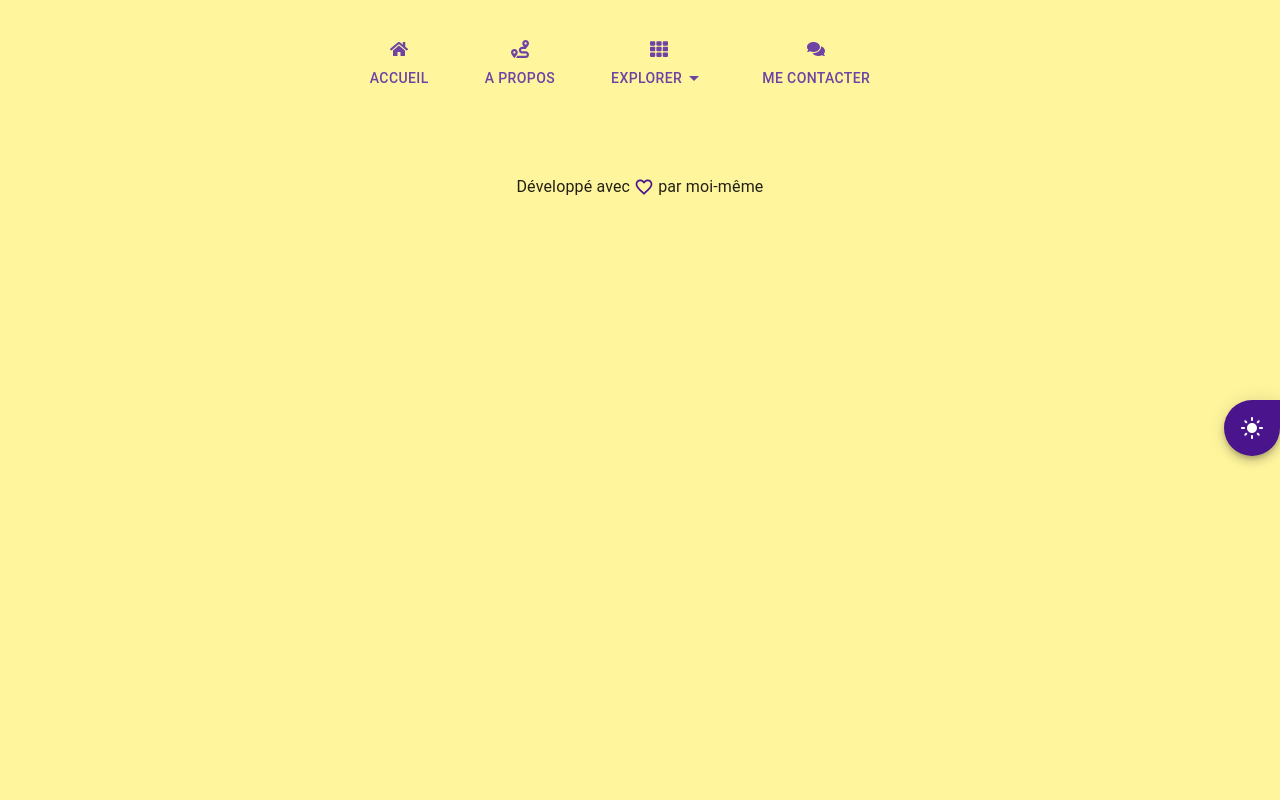
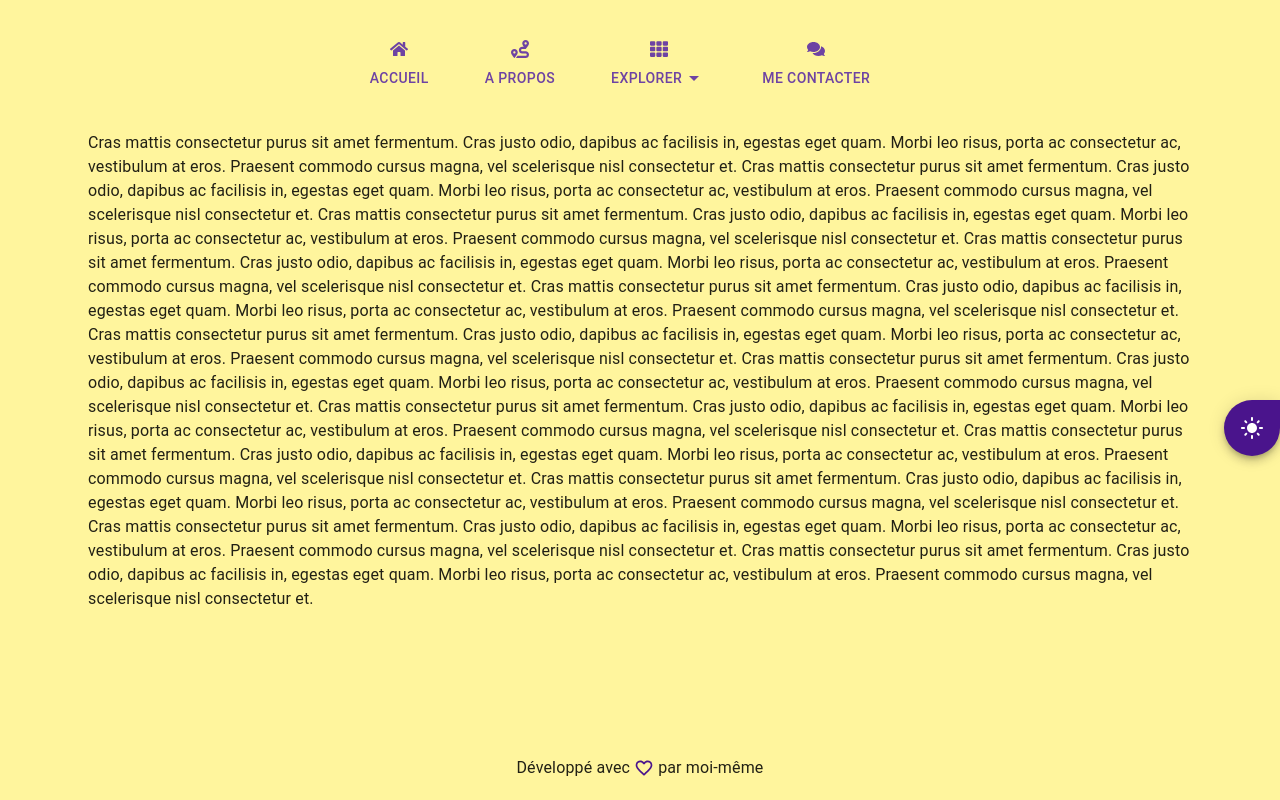
Before and after one commit to valantynrocher/blogging-portfolio, a Gatsby site in the folder frontend/: page / in a window 1280 px wide. Built offline with nearby package versions, Linux system fonts and the light colour scheme; Gatsby itself is replaced by a stand-in of ours.

Commit message:
styling main layout

```diff
--- a/frontend/src/layout/MainLayout/index.tsx
+++ b/frontend/src/layout/MainLayout/index.tsx
@@ -16,7 +16,7 @@ const MainLayout = (props: MainLayoutProps) => {
       <Header />
       <Container
         component="main"
-        classes={{ maxWidthLg: classes.container }}
+        classes={{ root: classes.container }}
         disableGutters
       >
         {props.children}
--- a/frontend/src/layout/MainLayout/styles.ts
+++ b/frontend/src/layout/MainLayout/styles.ts
@@ -12,10 +12,14 @@ export const classes = {
 export const StyledMainLayout = styled("div")(({ theme }) => ({
   position: "relative",
   minHeight: "100vh",
+  display: "flex",
+  flexDirection: "column",
 
   [`& .${classes.container}`]: {
     maxWidth: "72rem",
     padding: theme.spacing(3),
+    flex: "1 1 auto",
+    overflowY: "auto",
   },
 
   [`& .${classes.floatingActions}`]: {
--- a/frontend/src/pages/index.tsx
+++ b/frontend/src/pages/index.tsx
@@ -9,6 +9,14 @@ const IndexPage = () => {
   return (
     <React.Fragment>
       <Seo title="" />
+      {[...new Array(12)]
+        .map(
+          () => `Cras mattis consectetur purus sit amet fermentum.
+Cras justo odio, dapibus ac facilisis in, egestas eget quam.
+Morbi leo risus, porta ac consectetur ac, vestibulum at eros.
+Praesent commodo cursus magna, vel scelerisque nisl consectetur et.`
+        )
+        .join("\n")}
     </React.Fragment>
   )
 }
```
